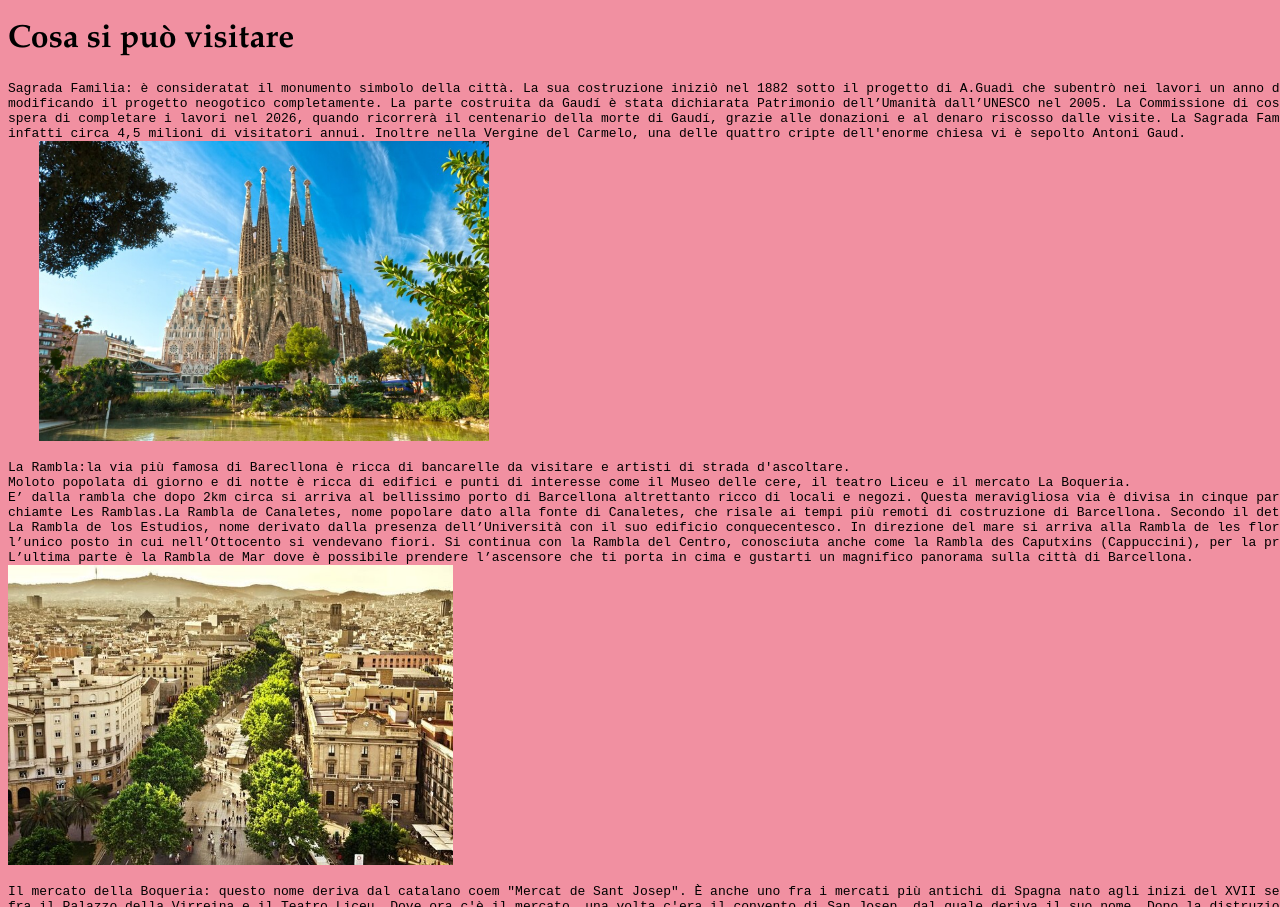
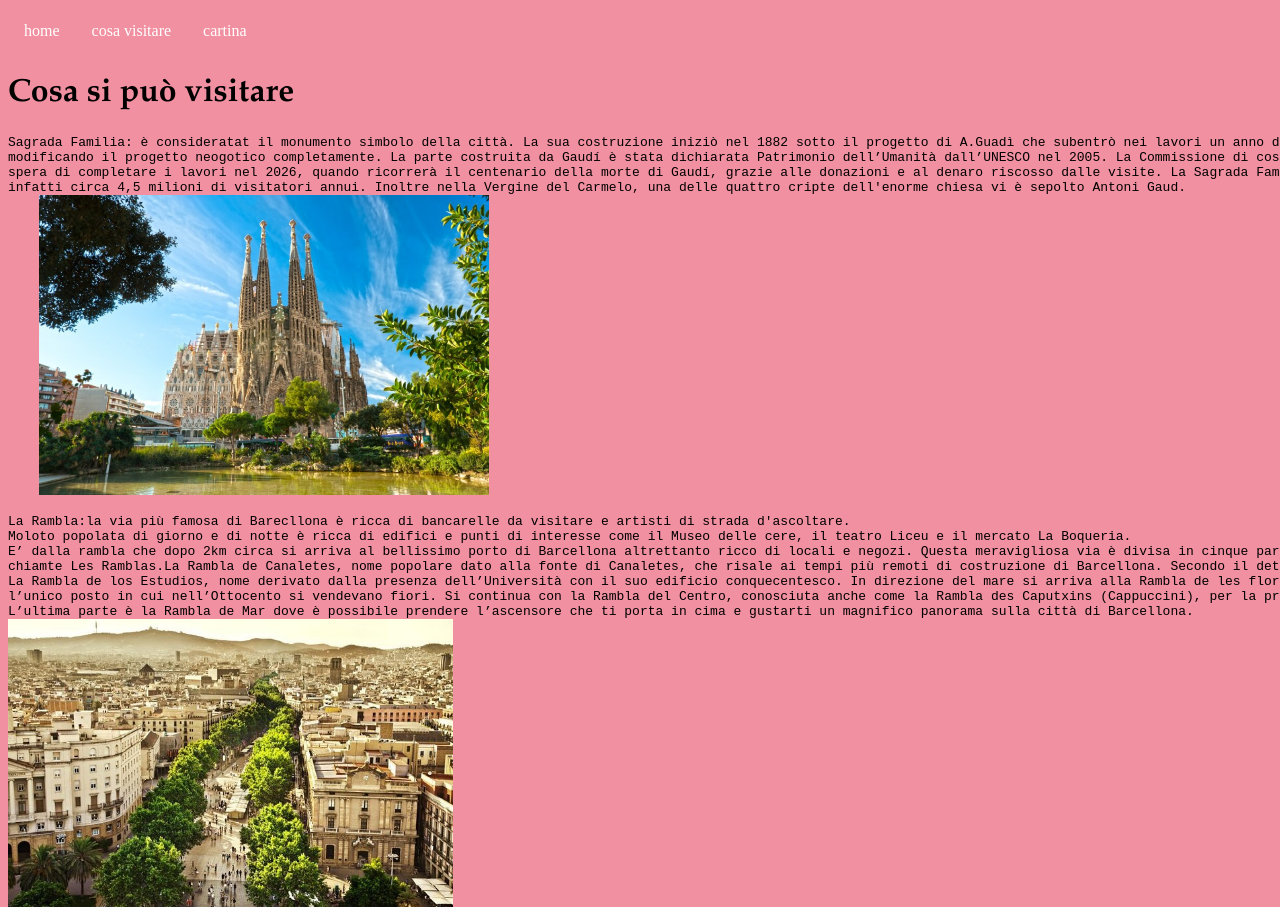
Before and after one commit to LorenziGiulia/LorenziGiulia.github.io, a plain HTML site: page paginauno.html in a window 1280 px wide. Shown: the top 907 px of the page. Drawn offline with Linux system fonts and the light colour scheme.

Commit message:
Update paginauno.html

```diff
--- a/paginauno.html
+++ b/paginauno.html
@@ -44,6 +44,15 @@
 
 </style>
 <body style="background-color: rgb(241, 144, 161)">
+   <div>
+ <ul>
+   <li> <a href="index.html"> home </a></li>
+  <li><a href="paginauno.html">cosa visitare</a></li>
+  <li><a href="paginadue.html">cartina</a></li>
+
+
+</ul>
+</div>
       <h1> Cosa si può visitare </h1>
 <div>
     <pre>
```
